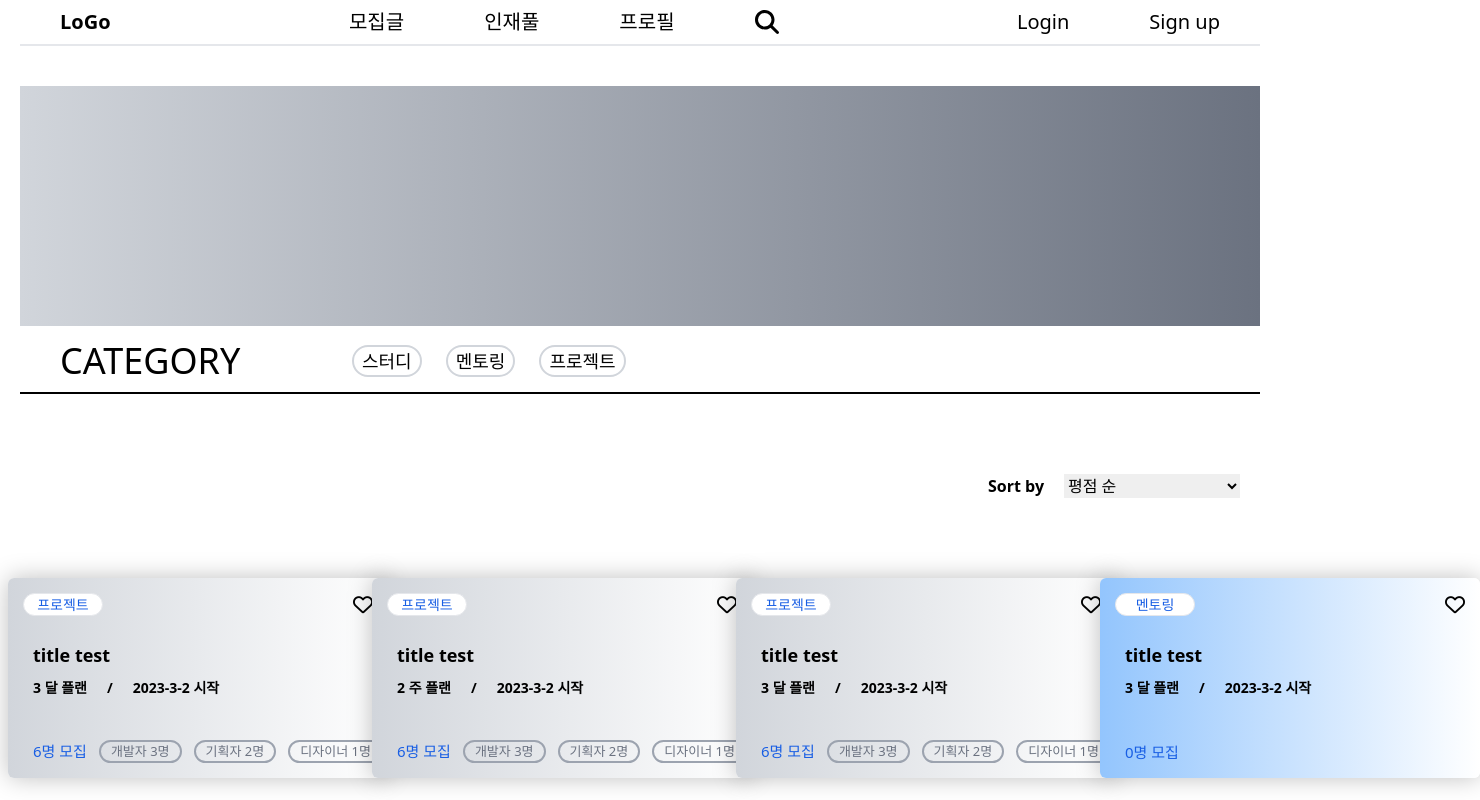
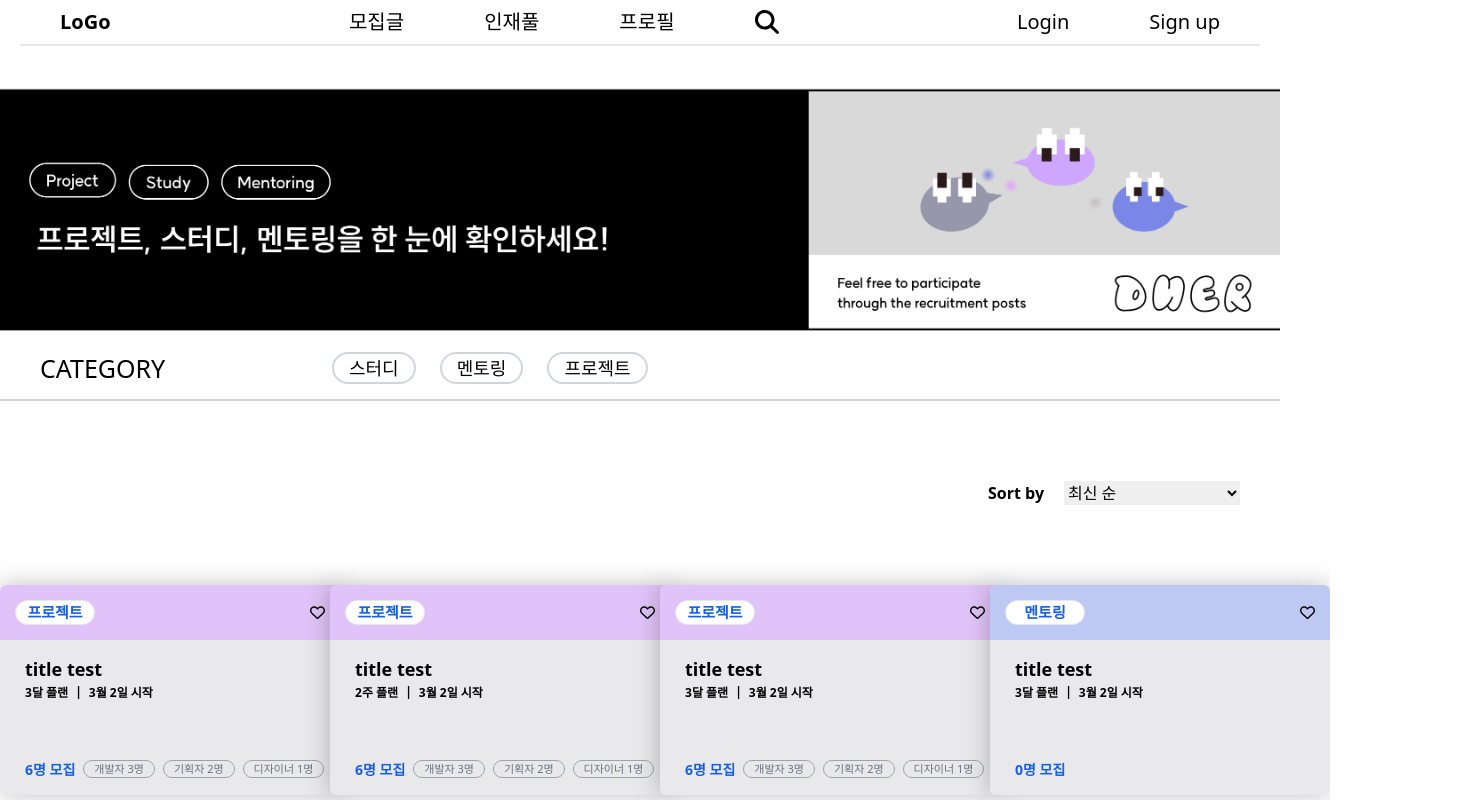
Before and after one commit to HCU-4400WON/hisbee, a React (Create React App) app in the folder src/main/frontend/: page /post in a window 1280 px wide. Shown: the whole page, 1480 px wide, since content can reach past the window. Built offline with nearby package versions, Linux system fonts and the light colour scheme.

Commit message:
:art: [#70] post design 80% complete

```diff
--- a/src/main/frontend/src/Routes/Main.tsx
+++ b/src/main/frontend/src/Routes/Main.tsx
@@ -8,11 +8,10 @@ const titles = [
   "👨‍👦‍👦  모집인원 임박! 모집글",
 ];
 
-const Banner = tw.div`
+const Banner = tw.img`
 rounded-lg
-h-96
+w-screen
 mt-10
-mx-10
 bg-gradient-to-r from-gray-200 to-gray-500
 `;
 
@@ -69,7 +68,7 @@ justify-between
 function Main() {
   return (
     <>
-      <Banner></Banner>
+      <Banner src="/img/mainBanner.png"></Banner>
       {titles.map((title) => (
         <PostCategory>
           <TitleRow>
--- a/src/main/frontend/src/Routes/Post.tsx
+++ b/src/main/frontend/src/Routes/Post.tsx
@@ -2,10 +2,8 @@ import { departments, IPost, posts } from "api";
 import React, { useEffect, useState } from "react";
 import tw from "tailwind-styled-components";
 
-const Banner = tw.div`
-h-60
+const Banner = tw.img`
 mt-10
-mx-5
 bg-gradient-to-r from-gray-300 to-gray-500
 `;
 
@@ -13,10 +11,9 @@ const FilterRow = tw.div`
 relative
 flex
 h-16
-mx-5
 my-1
 border-b-2
-border-black
+border-gray-300
 item-center
 vertical-center
 `;
@@ -27,7 +24,7 @@ text-xl
 mx-10
 my-auto
 w-20
-md:text-4xl
+md:text-[25px]
 md:w-60
 `;
 
@@ -41,7 +38,7 @@ text-lg
 const Button = tw.button`
 border-2
 border-gray-300
-px-2
+px-[15px]
 rounded-3xl
 mx-3
 `;
@@ -65,21 +62,18 @@ const SortSelect = tw.select`
 const PostGrid = tw.div`
 grid
  grid-cols-1
-gap-x-48
-gap-y-24
-
-mx-2
  sm:grid-cols-2
  xl:grid-cols-4
+gap-10
 
 `;
 
 const PostItem = tw.div`
 relative
-h-[200px]
-w-[380px]
+h-[210px]
+w-[340px]
 rounded-md
-p-[15px]
+overflow-hidden
 `;
 
 const PostImage = tw.div`
@@ -95,6 +89,8 @@ const PostContentFirstRow = tw.div`
 flex
 justify-between
 items-center
+bg-gray-500
+p-[15px]
 `;
 
 function Post() {
@@ -173,7 +169,7 @@ bg-gray-200"
         src="/img/banner.png"
         width="97%"
       ></img> */}
-      <Banner></Banner>
+      <Banner src="/img/postBanner.png"></Banner>
       <FilterRow>
         <FilterTitle>CATEGORY</FilterTitle>
         <FilterButtonBox>
@@ -183,7 +179,10 @@ bg-gray-200"
               id="category"
               name={category}
               onClick={onClick}
-              className={`${category === filterCategory && "bg-purple-200"}`}
+              className={`${
+                category === filterCategory &&
+                "border-black bg-black text-white"
+              }`}
             >
               {category}
             </Button>
@@ -200,7 +199,10 @@ bg-gray-200"
                 name={position}
                 key={position}
                 onClick={onClick}
-                className={`${position === filterPosition && "bg-purple-200"}`}
+                className={`${
+                  position === filterPosition &&
+                  "border-black bg-black text-white"
+                }`}
               >
                 {position}
               </Button>
@@ -219,7 +221,9 @@ bg-gray-200"
                 name={pay}
                 key={pay}
                 onClick={onClick}
-                className={`${pay === filterPay && "bg-purple-200"}`}
+                className={`${
+                  pay === filterPay && "border-black bg-black text-white"
+                }`}
               >
                 {pay}
               </Button>
@@ -231,96 +235,117 @@ bg-gray-200"
       <SortBox>
         <SortTitle>Sort by</SortTitle>
         <SortSelect onInput={onInput}>
-          <option value="평점">평점 순</option>
-          <option value="좋아요">좋아요 순</option>
+          <option value="최신">최신 순</option>
+          <option value="찜">찜 많은 순</option>
+          <option value="모집인원">모집 인원 마감 임박</option>
         </SortSelect>
       </SortBox>
 
-      <PostGrid className="relative">
+      <PostGrid className="">
         {posts.map((post, index) => (
           <PostItem
-            className={`${
-              post.dtype === "P"
-                ? "bg-gradient-to-r from-gray-300 to-gray-200  to-white"
-                : post.dtype === "S"
-                ? "bg-gradient-to-r from-purple-300 to-purple-200 to-white"
-                : "bg-gradient-to-r from-blue-300 to-blue-200 to-white"
-            }`}
             key={index}
             style={{ boxShadow: "0px 0px 25px rgb(0 0 0 / 0.25)" }}
           >
-            <PostContentFirstRow>
-              <span className="text-[#185ee4] bg-[#fff] border w-[80px] text-[14px] font-medium text-center rounded-full">
+            <PostContentFirstRow
+              className={`${
+                post.dtype === "P"
+                  ? "bg-[#e0c3f8]"
+                  : post.dtype === "S"
+                  ? "bg-[#c7c7c7]"
+                  : "bg-[#bdc9f2]"
+              }`}
+            >
+              <span className="text-[#185ee4] bg-[#fff] h-[25px] border w-[80px] text-[15px] font-bold rounded-full flex items-center justify-center">
+                <label>
                   {post.dtype === "P"
                     ? "프로젝트"
                     : post.dtype === "S"
                     ? "스터디"
                     : "멘토링"}
+                </label>
               </span>
-              <i className="fa-regular fa-heart text-[20px]"></i>
+              <svg
+                width="15px"
+                xmlns="http://www.w3.org/2000/svg"
+                viewBox="0 0 512 512"
+              >
+                <path
+                  stroke="1"
+                  d="M244 84L255.1 96L267.1 84.02C300.6 51.37 347 36.51 392.6 44.1C461.5 55.58 512 115.2 512 185.1V190.9C512 232.4 494.8 272.1 464.4 300.4L283.7 469.1C276.2 476.1 266.3 480 256 480C245.7 480 235.8 476.1 228.3 469.1L47.59 300.4C17.23 272.1 0 232.4 0 190.9V185.1C0 115.2 50.52 55.58 119.4 44.1C164.1 36.51 211.4 51.37 244 84C243.1 84 244 84.01 244 84L244 84zM255.1 163.9L210.1 117.1C188.4 96.28 157.6 86.4 127.3 91.44C81.55 99.07 48 138.7 48 185.1V190.9C48 219.1 59.71 246.1 80.34 265.3L256 429.3L431.7 265.3C452.3 246.1 464 219.1 464 190.9V185.1C464 138.7 430.4 99.07 384.7 91.44C354.4 86.4 323.6 96.28 301.9 117.1L255.1 163.9z"
+                />
+              </svg>
               {/* <p className="mx-5 my-1 text-sm font-bold">개발자</p>
        <p className="text-sm text-blue-500">{post.total}명 모집</p> */}
             </PostContentFirstRow>
 
+            <div
+              id="restPart"
+              className="bg-[#e9e9eb] w-full h-full px-[25px] py-[15px]"
+            >
               {/* secondRow */}
-            <p className="ml-[10px] mt-[25px] text-lg font-bold">
+              <p className="text-lg font-semibold">
                 {post.title.length > 20
                   ? post.title.slice(0, 20) + "..."
                   : post.title}
               </p>
 
               {/* ThirdRow */}
-            <div className="flex ml-[10px] mt-[8px] text-[14px] font-semibold items-center">
+              <div className="flex text-[12px] font-semibold items-center">
                 {(post.projectEnd.getTime() - post.projectStart.getTime()) /
                   (1000 * 24 * 60 * 60) >=
                 365 ? (
                   <p>
                     {Math.floor(
-                    (post.projectEnd.getTime() - post.projectStart.getTime()) /
+                      (post.projectEnd.getTime() -
+                        post.projectStart.getTime()) /
                         (1000 * 24 * 60 * 60 * 365)
-                  )}{" "}
-                  년 플랜
+                    )}
+                    {""}년 플랜
                   </p>
                 ) : (post.projectEnd.getTime() - post.projectStart.getTime()) /
                     (1000 * 24 * 60 * 60) >=
                   30 ? (
                   <p>
                     {Math.floor(
-                    (post.projectEnd.getTime() - post.projectStart.getTime()) /
+                      (post.projectEnd.getTime() -
+                        post.projectStart.getTime()) /
                         (1000 * 24 * 60 * 60 * 30)
-                  )}{" "}
-                  달 플랜
+                    )}
+                    {""}달 플랜
                   </p>
                 ) : (post.projectEnd.getTime() - post.projectStart.getTime()) /
                     (1000 * 24 * 60 * 60) >=
                   7 ? (
                   <p>
                     {Math.floor(
-                    (post.projectEnd.getTime() - post.projectStart.getTime()) /
+                      (post.projectEnd.getTime() -
+                        post.projectStart.getTime()) /
                         (1000 * 24 * 60 * 60 * 7)
-                  )}{" "}
-                  주 플랜
+                    )}
+                    {""}주 플랜
                   </p>
                 ) : (
                   <p>
                     {Math.floor(
-                    (post.projectEnd.getTime() - post.projectStart.getTime()) /
+                      (post.projectEnd.getTime() -
+                        post.projectStart.getTime()) /
                         (1000 * 24 * 60 * 60)
-                  )}{" "}
-                  일 플랜
+                    )}
+                    {""}일 플랜
                   </p>
                 )}
-              <p className="mx-[20px] ">/</p>
+                <p className="mx-[7px] pb-0.5">|</p>
                 <p>
                   {" "}
-                {post.projectStart.getFullYear()}-{post.projectStart.getMonth()}
-                -{post.projectStart.getDate()} 시작
+                  {post.projectStart.getMonth()}월 {post.projectStart.getDate()}
+                  일 시작
                 </p>
               </div>
 
               {/* lastRow */}
-            <div className="absolute left-[25px] bottom-[15px] flex items-center gap-3">
-              <p className=" text-[#185ee4] text-[15px]">
+              <div className="absolute left-[25px] bottom-[15px] flex items-center gap-2">
+                <p className=" text-[#185ee4] font-bold text-[14px]">
                   {post.dtype === "P"
                     ? post.maxDesigner + post.maxDeveloper + post.maxPlanner
                     : post.dtype === "S"
@@ -332,40 +357,41 @@ bg-gray-200"
                 {post.dtype === "P" ? (
                   <>
                     {post.maxDeveloper !== 0 && (
-                    <span className="border-gray-400 border-2 rounded-full px-[10px] text-[13px] text-gray-500 font-medium">
+                      <span className="border-gray-400 border rounded-full px-[10px] text-[11px] text-gray-500 font-medium">
                         개발자 {post.maxDeveloper}명
                       </span>
                     )}
                     {post.maxPlanner !== 0 && (
-                    <span className="border-gray-400 border-2 rounded-full px-[10px] text-[13px] text-gray-500 font-medium">
+                      <span className="border-gray-400 border rounded-full px-[10px] text-[11px] text-gray-500 font-medium">
                         기획자 {post.maxPlanner}명
                       </span>
                     )}
 
                     {post.maxDesigner !== 0 && (
-                    <span className="border-gray-400 border-2 rounded-full px-[10px] text-[13px] text-gray-500 font-medium">
+                      <span className="border-gray-400 border rounded-full px-[10px] text-[11px] text-gray-500 font-medium">
                         디자이너 {post.maxDesigner}명
                       </span>
                     )}
                   </>
                 ) : post.dtype === "S" ? (
-                <span className="border-gray-400 border-2 rounded-full px-[10px] text-[13px] text-gray-500 font-medium">
+                  <span className="border-gray-400 border rounded-full px-[10px] text-[11px] text-gray-500 font-medium">
                     스터디원 {post.maxMember}명
                   </span>
                 ) : (
                   <>
                     {post.maxMentor !== 0 && (
-                    <span className="border-gray-400 border-2 rounded-full px-[10px] text-[13px] text-gray-500 font-medium">
+                      <span className="border-gray-400 border rounded-full px-[10px] text-[11px] text-gray-500 font-medium">
                         멘토 {post.maxMentor}명
                       </span>
                     )}
                     {post.maxMentee !== 0 && (
-                    <span className="border-gray-400 border-2 rounded-full px-[10px] text-[13px] text-gray-500 font-medium">
+                      <span className="border-gray-400 border rounded-full px-[10px] text-[11px] text-gray-500 font-medium">
                         멘티 {post.maxMentee}명
                       </span>
                     )}
                   </>
                 )}
+              </div>
             </div>
           </PostItem>
         ))}
```
Also changed, not shown: src/main/frontend/public/img/mainBanner.png (added), src/main/frontend/public/img/postBanner.png (added). Lines whose indentation alone changed are shown as unchanged.
